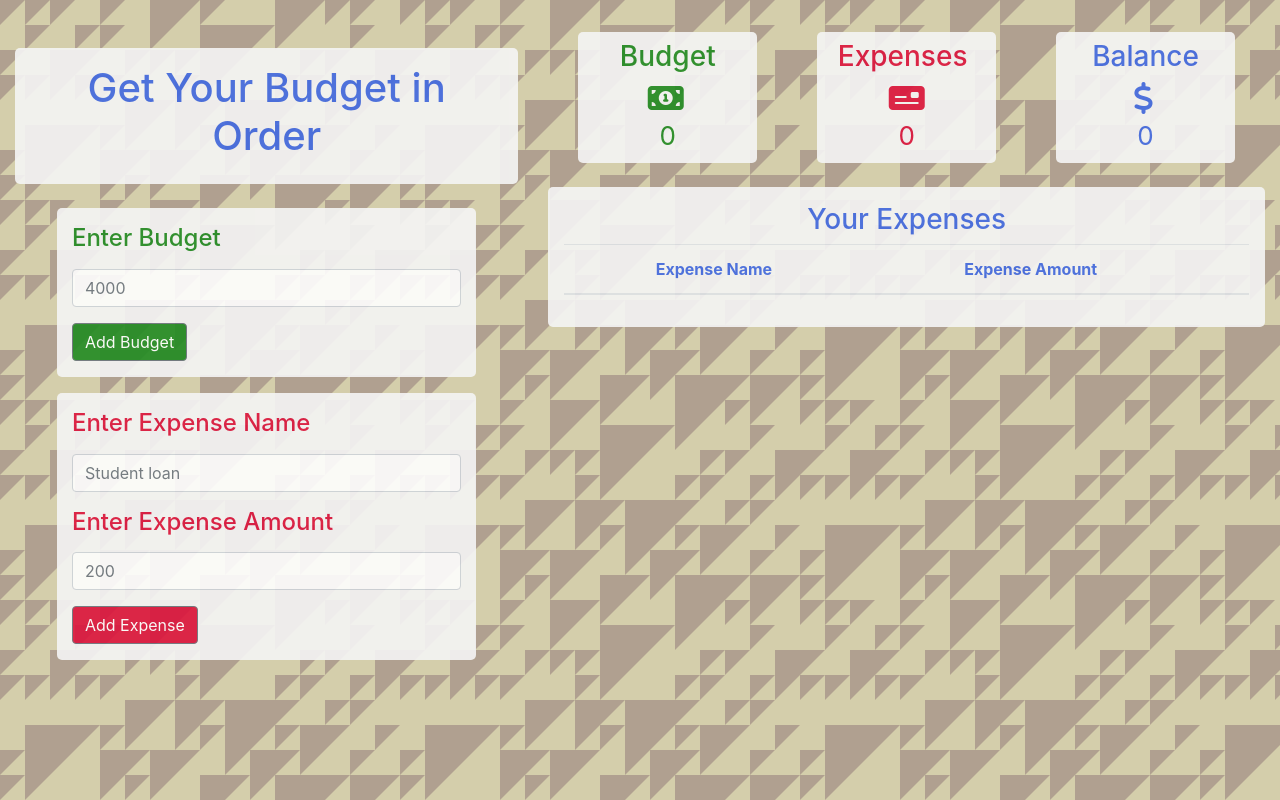
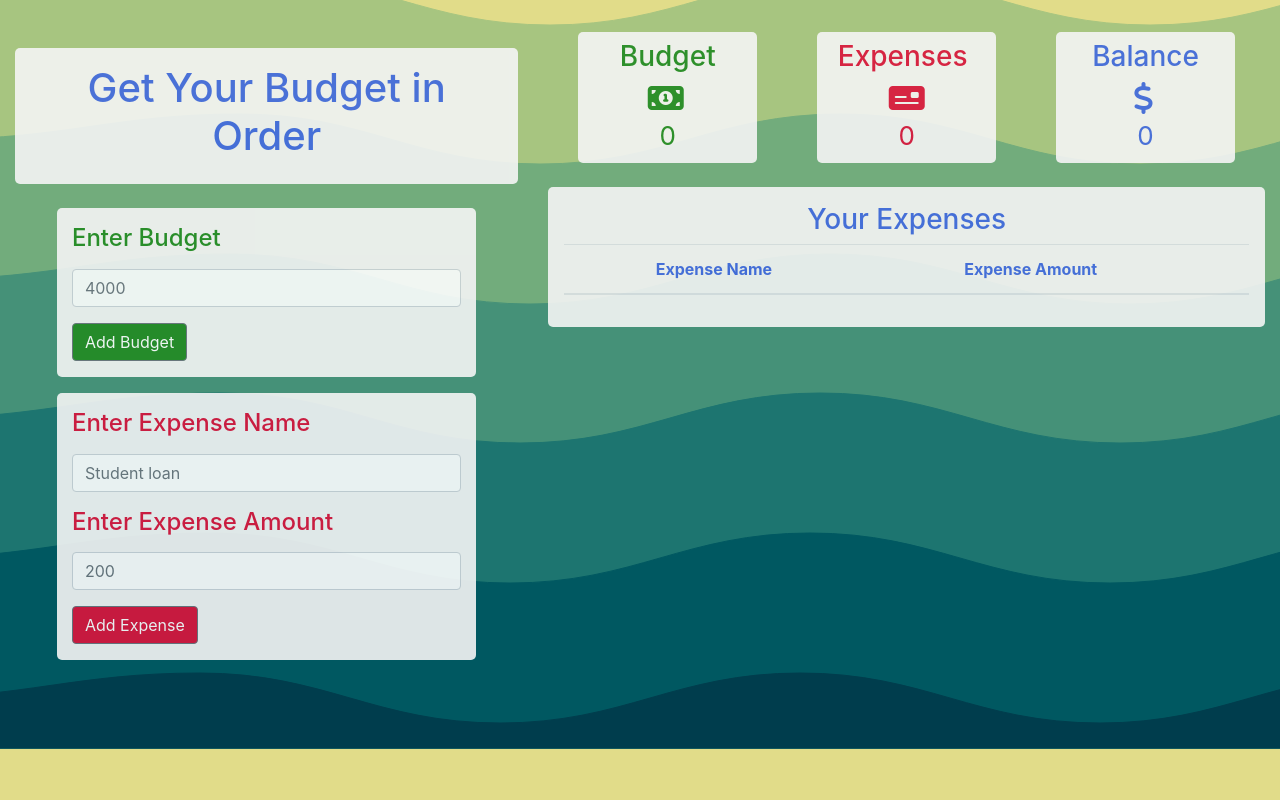
Before and after one commit to CountSigFigs/BudgetApp, a React (Create React App) app: page / in a window 1280 px wide. Built offline with nearby package versions, Linux system fonts and the light colour scheme.

Commit message:
interactive buttons

```diff
--- a/src/App.css
+++ b/src/App.css
@@ -1,6 +1,13 @@
+html{
+  height:100%
+}
+
 body{
-  background-image: url(./Images/background.svg);
-  font-family: 'Oxygen', sans-serif;
+  background-image: url(./Images/background2.svg);
+  background-position: center;
+  background-size: cover;
+  height: 100%;
+  width:100%;
 }
 
 h1{
@@ -23,6 +30,7 @@ h1,h3{
 
 .clickMe:hover{
   cursor: pointer;
+  color: rgb(235, 14, 6);
 }
 
 .iconBox{
@@ -31,3 +39,13 @@ h1,h3{
   border-radius: 5px;
   border: none;
 }
+
+.hoverOverGreen:hover{
+  background-color: rgb(83, 168, 83) !important;
+  border: solid 1px rgb(83, 168, 83) !important;
+}
+
+.hoverOverRed:hover{
+  background-color: rgb(226, 59, 92)!important;
+  border: solid 1px rgb(216, 59, 92) !important;
+}
--- a/src/Components/UserBudget.js
+++ b/src/Components/UserBudget.js
@@ -36,8 +36,8 @@ class UserBudget extends Component {
                     >
                     </Input>
                     <Button
+                        className="hoverOverGreen mt-3"
                         style={{backgroundColor:'#228B22'}}
-                        className='mt-3'
                         onClick={()=>{
                             this.props.onClick(this.state.budget);
                             this.resetForm()
--- a/src/Components/UserExpenses.js
+++ b/src/Components/UserExpenses.js
@@ -59,7 +59,7 @@ class UserExpenses extends Component {
                     </Input>
                     <Button
                         style={{backgroundColor: '#DC143C'}}
-                        className='mt-3'
+                        className='hoverOverRed mt-3'
                         onClick={()=>{
                             this.props.updateExpenses(this.state.expenseItem,this.state.expenses)
                             this.resetForm()
```
Also changed, not shown: src/Images/background.svg (deleted), src/Images/background2.svg (added).
